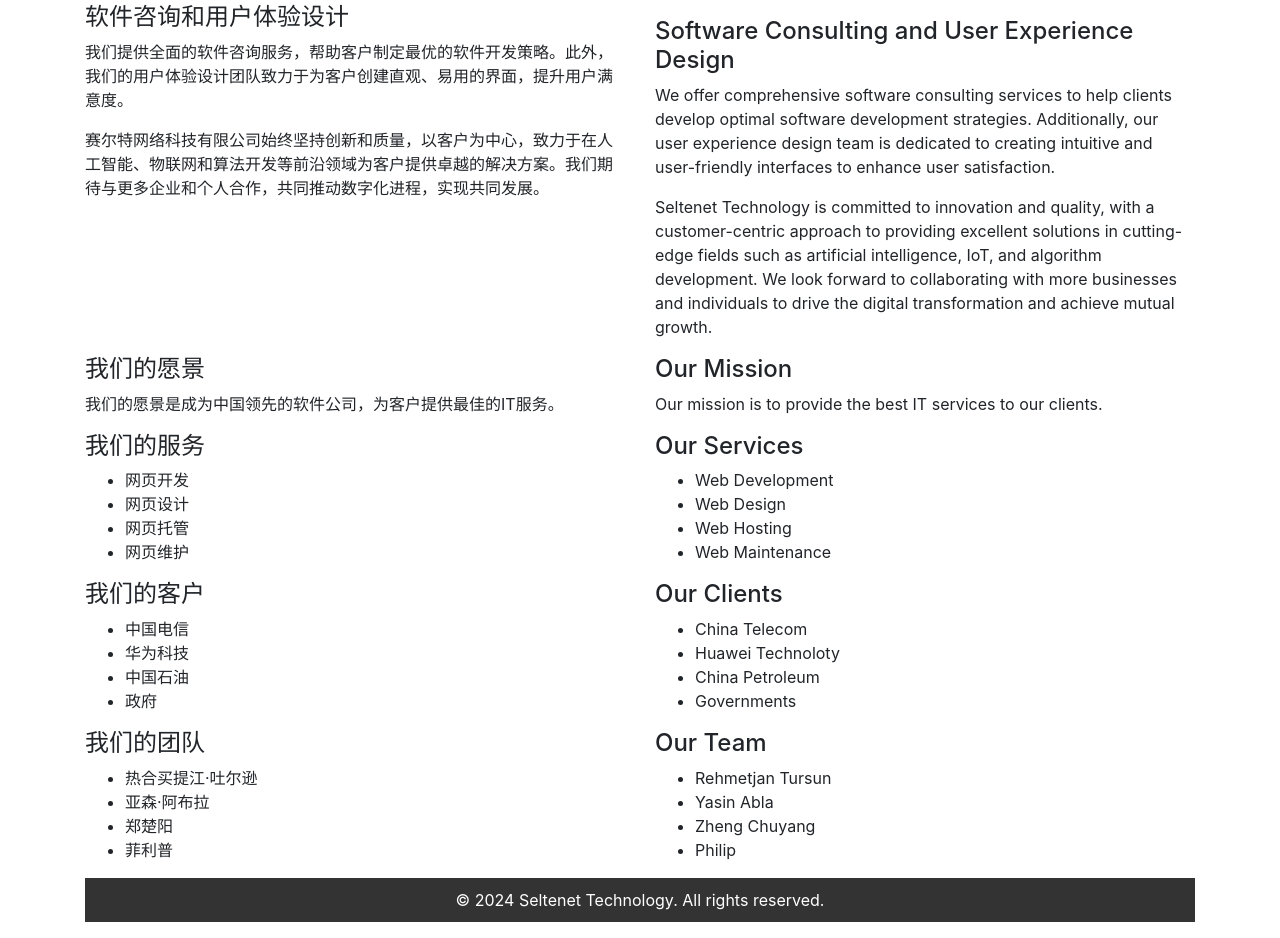
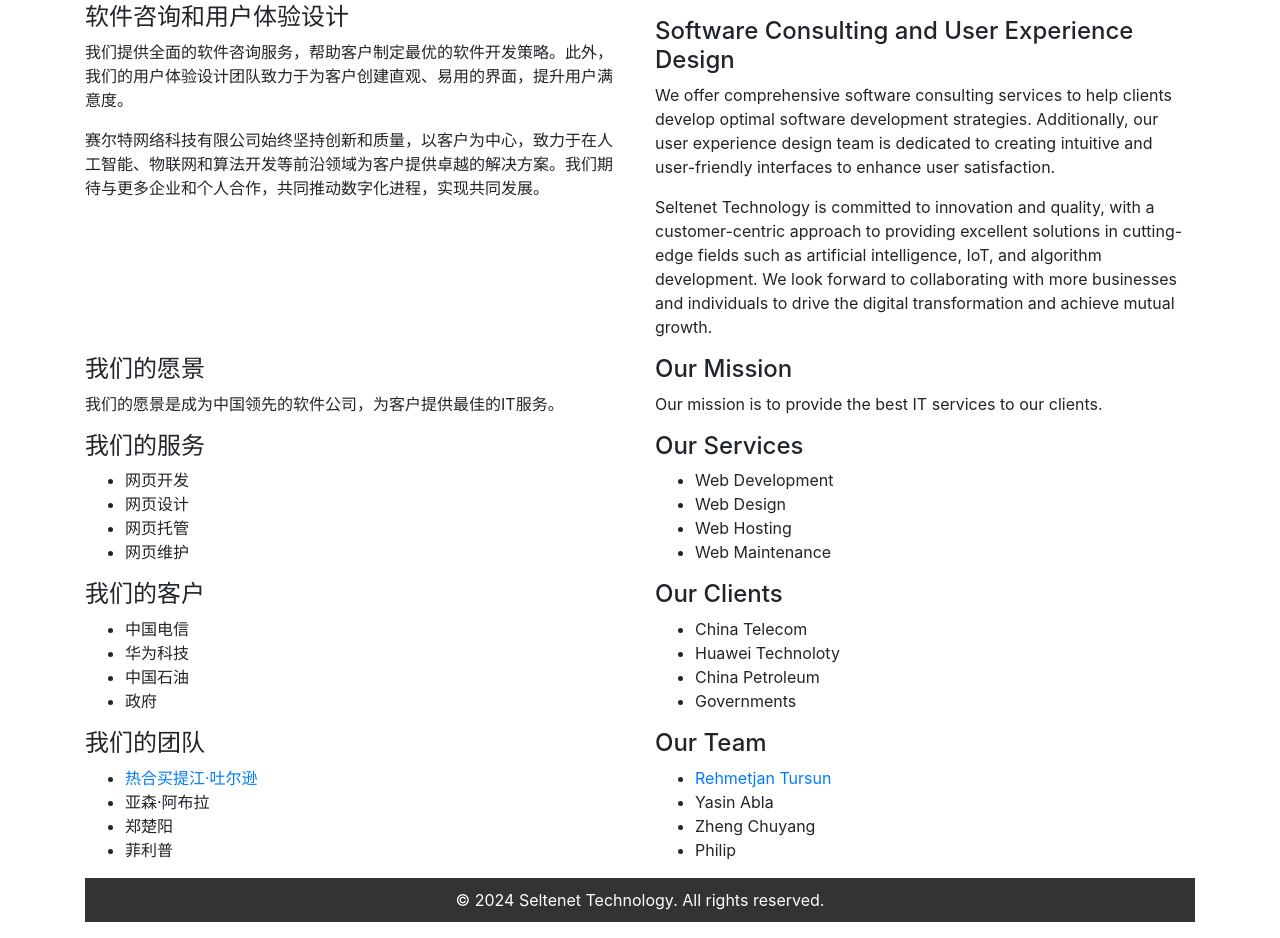
Before and after one commit to seltenet/seltenet.github.io, a plain HTML site: page index.html in a window 1280 px wide. Shown: the part 1424-2362 px from the top of the page. Drawn offline with Linux system fonts and the light colour scheme.

Commit message:
热合买提江·吐尔逊

```diff
--- a/index.html
+++ b/index.html
@@ -231,7 +231,7 @@
           <div class="col-md-6">
             <h4>我们的团队</h4>
             <ul>
-              <li>热合买提江·吐尔逊</li>
+              <li><a href="https://rehmetjan.github.io">热合买提江·吐尔逊</a></li>
               <li>亚森·阿布拉</li>
               <li>郑楚阳</li>
               <li>菲利普</li>
@@ -241,7 +241,7 @@
           <div class="col-md-6">
             <h4>Our Team</h4>
             <ul>
-              <li>Rehmetjan Tursun</li>
+              <li><a href="https://rehmetjan.github.io">Rehmetjan Tursun</a></li>
               <li>Yasin Abla</li>
               <li>Zheng Chuyang</li>
               <li>Philip</li>
```
